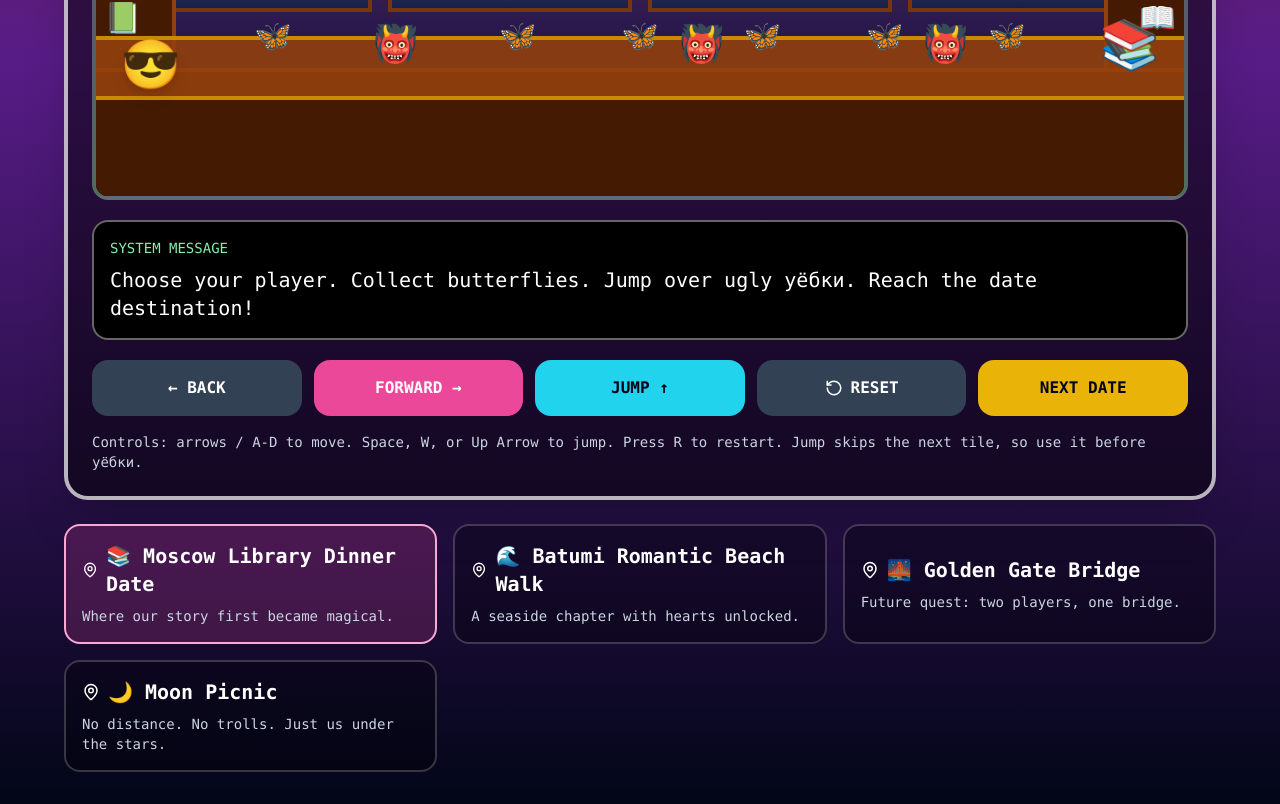
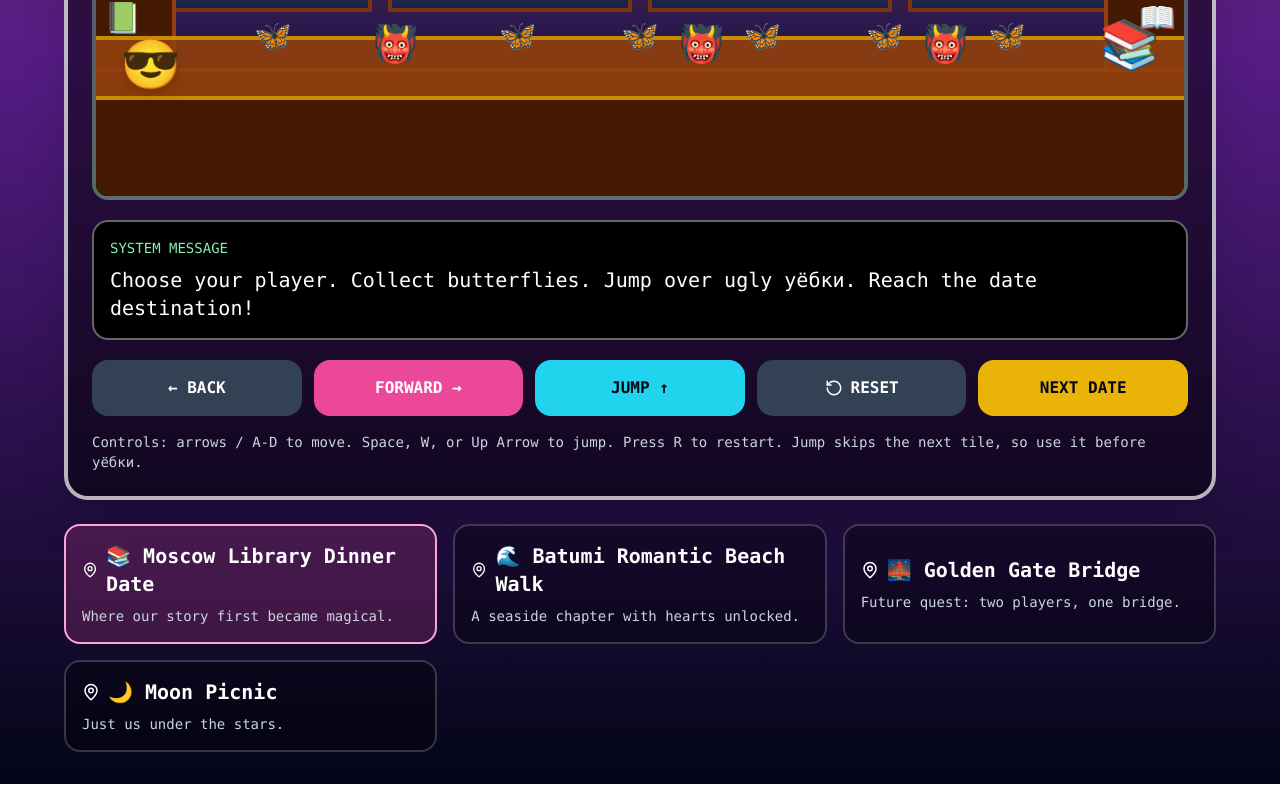
Before and after one commit to kpbarem/love-quest, a React (Vite) app: page / in a window 1280 px wide. Shown: the part 692-1496 px from the top of the page. Built offline with nearby package versions, Linux system fonts and the light colour scheme.

Commit message:
moon picnic small edit

```diff
--- a/src/App.tsx
+++ b/src/App.tsx
@@ -55,7 +55,7 @@ const destinations: Destination[] = [
   },
   {
     name: "Moon Picnic",
-    subtitle: "No distance. No trolls. Just us under the stars.",
+    subtitle: "Just us under the stars.",
     emoji: "🌙",
     sky: "from-slate-950 via-indigo-950 to-black",
     scene: "moon",
@@ -390,7 +390,7 @@ export default function LoveQuestRetroGame() {
         setGamePhase("boss");
         setMessage("TAKE HEED! Boss уёбок descends from thunderous clouds. Double jump or use your special!");
       } else if (destination.scene === "moon") {
-        setMessage("Moon Picnic complete. No distance. No trolls. Just us. 🌙❤️");
+        setMessage("Moon Picnic complete. Love you to the moon and back. 🌙❤️");
       } else {
         setMessage(`Destination reached: ${destination.name}. Date quest complete. ❤️ Press X to use ${player.special}.`);
       }
```
